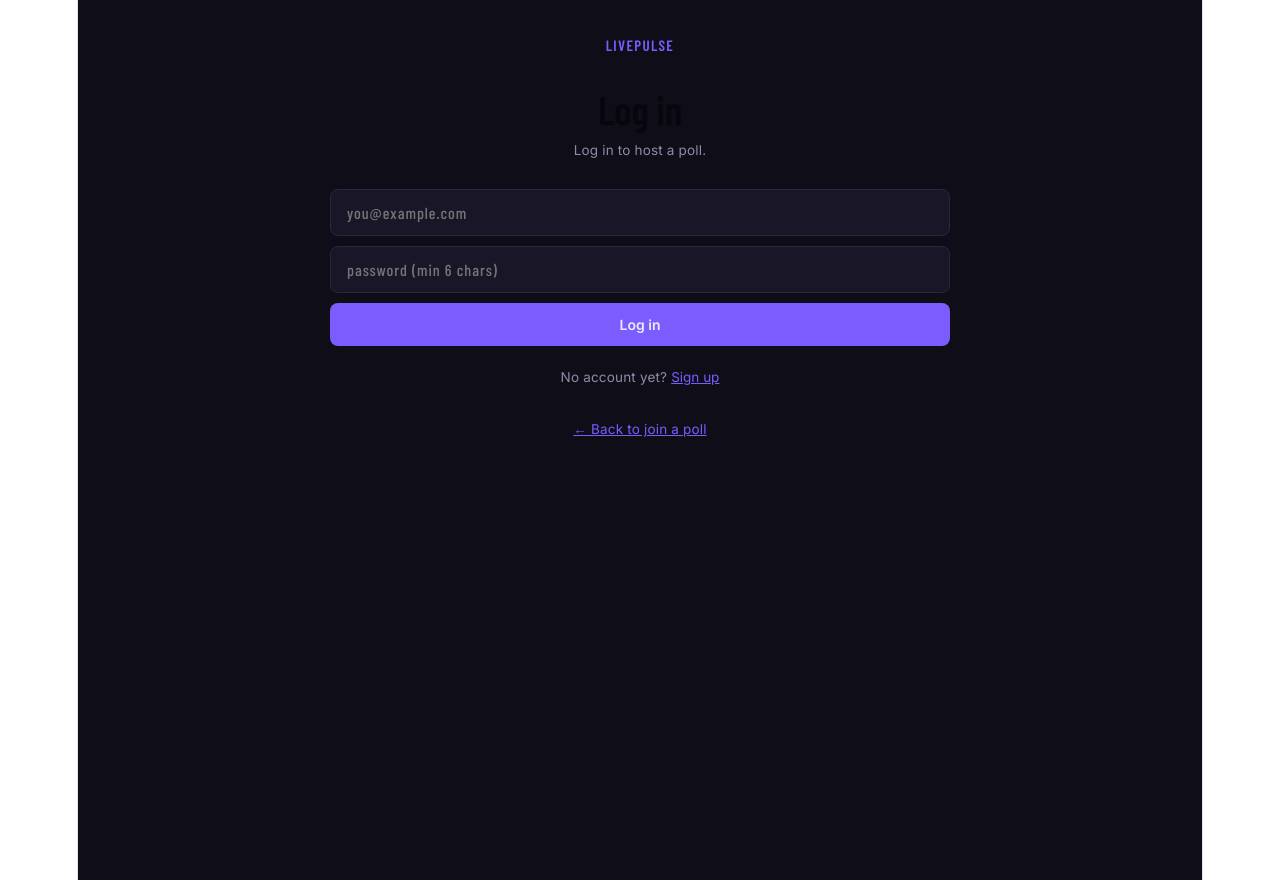
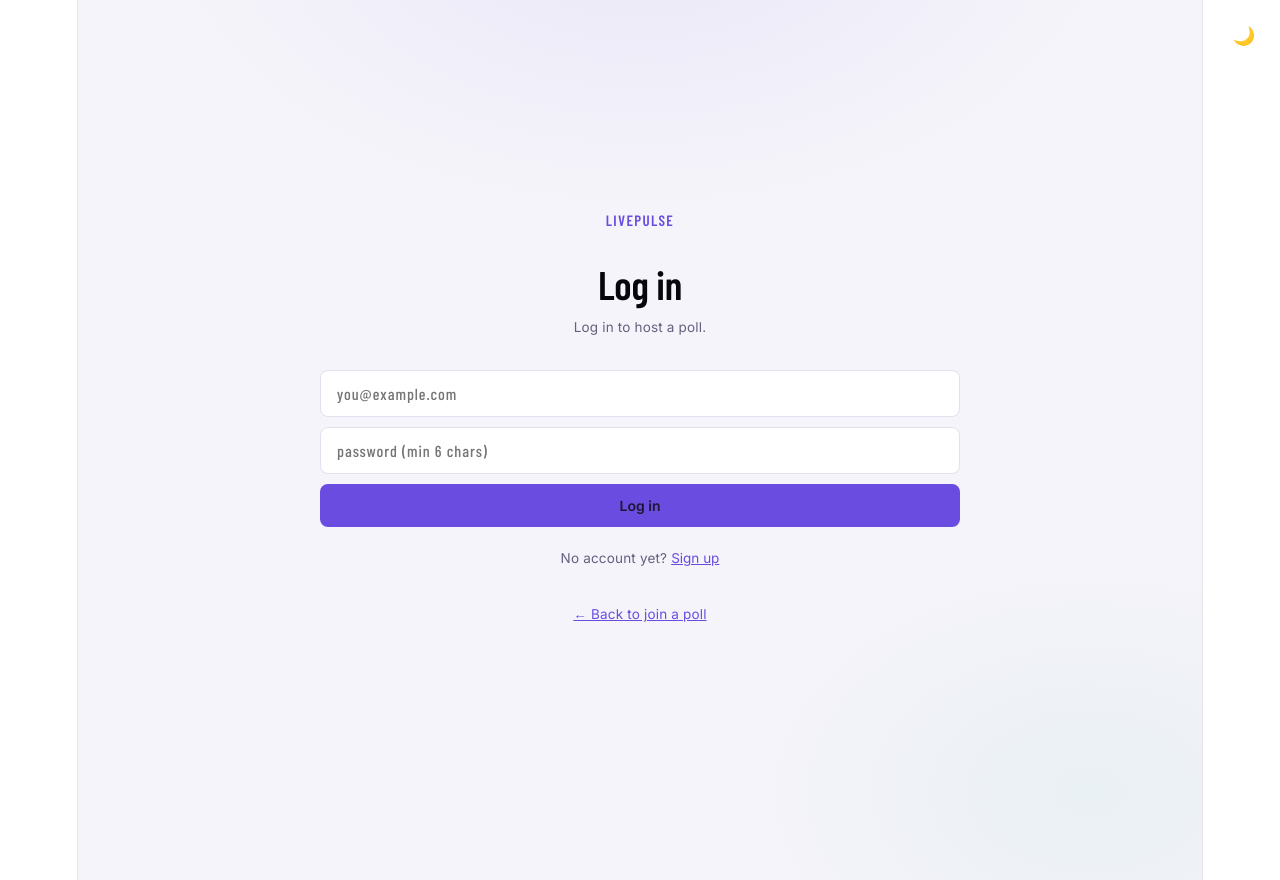
Before and after one commit to Hemanth-0604/LivePulse, a React app in the folder Frontend/: page /login in a window 1280 px wide. Built offline with nearby package versions, Linux system fonts and the light colour scheme; no server answers; the HTML template or start-up script is replaced by a standard one.

Commit message:
Add light/dark theme, custom poll duration, typography spacing

```diff
--- a/Frontend/src/App.jsx
+++ b/Frontend/src/App.jsx
@@ -3,10 +3,12 @@
 import AuthPage from "./pages/AuthPage";
 import CreatePollPage from "./pages/CreatePollPage";
 import PollPage from "./pages/PollPage";
+import ThemeToggle from "./components/ThemeToggle";
 
 export default function App() {
   return (
     <BrowserRouter>
+      <ThemeToggle />
       <Routes>
         <Route path="/" element={<JoinPage />} />
         <Route path="/login" element={<AuthPage />} />
--- /dev/null
+++ b/Frontend/src/components/ThemeToggle.jsx
@@ -0,0 +1,21 @@
+import { useState, useEffect } from "react";
+import { getInitialTheme, applyTheme } from "../lib/theme";
+
+export default function ThemeToggle() {
+  const [theme, setTheme] = useState(getInitialTheme);
+
+  useEffect(() => {
+    applyTheme(theme);
+  }, [theme]);
+
+  return (
+    <button
+      className="lp-theme-toggle"
+      onClick={() => setTheme((t) => (t === "dark" ? "light" : "dark"))}
+      aria-label="Toggle light/dark theme"
+      title={theme === "dark" ? "Switch to light mode" : "Switch to dark mode"}
+    >
+      {theme === "dark" ? "☀️" : "🌙"}
+    </button>
+  );
+}
--- /dev/null
+++ b/Frontend/src/lib/theme.js
@@ -0,0 +1,14 @@
+const THEME_KEY = "livepulse_theme";
+
+export function getInitialTheme() {
+  const stored = localStorage.getItem(THEME_KEY);
+  if (stored === "light" || stored === "dark") return stored;
+  return window.matchMedia && window.matchMedia("(prefers-color-scheme: light)").matches
+    ? "light"
+    : "dark";
+}
+
+export function applyTheme(theme) {
+  document.documentElement.setAttribute("data-theme", theme);
+  localStorage.setItem(THEME_KEY, theme);
+}
--- a/Frontend/src/pages/CreatePollPage.jsx
+++ b/Frontend/src/pages/CreatePollPage.jsx
@@ -4,16 +4,21 @@
 import { isLoggedIn, clearToken } from "../lib/auth";
 
 const DURATIONS = [
-  { label: "30s", value: 30 },
-  { label: "60s", value: 60 },
-  { label: "2 min", value: 120 },
+  { label: "1 min", value: 60 },
   { label: "5 min", value: 300 },
+  { label: "10 min", value: 600 },
+  { label: "30 min", value: 1800 },
+  { label: "1 hour", value: 3600 },
 ];
+const CUSTOM = "custom";
+const MAX_CUSTOM_MINUTES = 240; // matches backend's 14400s ceiling
 
 export default function CreatePollPage() {
   const [question, setQuestion] = useState("");
   const [options, setOptions] = useState(["", ""]);
-  const [duration, setDuration] = useState(60);
+  const [duration, setDuration] = useState(300);
+  const [customMinutes, setCustomMinutes] = useState("");
+  const isCustom = duration === CUSTOM;
   const [error, setError] = useState(null);
   const [busy, setBusy] = useState(false);
   const navigate = useNavigate();
@@ -45,12 +50,27 @@
       setError("Add at least 2 options.");
       return;
     }
+
+    let durationSec = duration;
+    if (isCustom) {
+      const mins = Number(customMinutes);
+      if (!Number.isFinite(mins) || mins <= 0) {
+        setError("Enter a valid custom duration in minutes.");
+        return;
+      }
+      if (mins > MAX_CUSTOM_MINUTES) {
+        setError(`Custom duration can't exceed ${MAX_CUSTOM_MINUTES} minutes.`);
+        return;
+      }
+      durationSec = Math.round(mins * 60);
+    }
+
     setBusy(true);
     try {
       const poll = await api.createPoll({
         question: question.trim(),
         options: cleanOptions,
-        durationSec: duration,
+        durationSec,
       });
       navigate(`/p/${poll.code}`);
     } catch (err) {
@@ -116,7 +136,7 @@
 
           <div>
             <p className="lp-sub" style={{ margin: "6px 0" }}>Duration</p>
-            <div style={{ display: "flex", gap: 8 }}>
+            <div style={{ display: "flex", gap: 8, flexWrap: "wrap" }}>
               {DURATIONS.map((d) => (
                 <button
                   type="button"
@@ -131,7 +151,34 @@
                   {d.label}
                 </button>
               ))}
+              <button
+                type="button"
+                className="lp-share"
+                onClick={() => setDuration(CUSTOM)}
+                style={{
+                  borderColor: isCustom ? "var(--run)" : "var(--edge)",
+                  color: isCustom ? "var(--ink)" : "var(--mute)",
+                }}
+              >
+                Custom
+              </button>
             </div>
+
+            {isCustom && (
+              <div style={{ display: "flex", alignItems: "center", gap: 8, marginTop: 10 }}>
+                <input
+                  className="lp-input"
+                  style={{ textTransform: "none", maxWidth: 110 }}
+                  type="number"
+                  min={1}
+                  max={MAX_CUSTOM_MINUTES}
+                  placeholder="e.g. 15"
+                  value={customMinutes}
+                  onChange={(e) => setCustomMinutes(e.target.value)}
+                />
+                <span className="lp-sub" style={{ margin: 0 }}>minutes (max {MAX_CUSTOM_MINUTES})</span>
+              </div>
+            )}
           </div>
 
           <button
--- a/Frontend/src/styles/livepulse.css
+++ b/Frontend/src/styles/livepulse.css
@@ -4,12 +4,42 @@
   --stage:#0F0D18; --panel:#191628; --edge:#2A2740;
   --ink:#EDEBF5; --mute:#8F8AA8;
   --live:#FF3B5C; --run:#7B5CFF; --lead:#35E0C1; --warn:#FFB020;
-  background:var(--stage); color:var(--ink); min-height:100vh;
+  background:
+    radial-gradient(ellipse 800px 500px at 50% -10%, rgba(123,92,255,0.14), transparent 60%),
+    radial-gradient(ellipse 600px 400px at 90% 90%, rgba(53,224,193,0.06), transparent 60%),
+    var(--stage);
+  color:var(--ink); min-height:100vh;
   font-family:'Inter',system-ui,sans-serif;
-  display:flex; justify-content:center;
+  display:flex; justify-content:center; align-items:center;
   padding:32px 20px 48px;
 }
-.lp-card { width:100%; max-width:620px; }
+.lp-card { width:100%; max-width:640px; }
+
+/* Light theme — same variable names, different values. Everything below
+   already reads these vars, so no component CSS needs duplicating. */
+:root[data-theme="light"] .lp-root {
+  --stage:#F5F4FA; --panel:#FFFFFF; --edge:#E2E0EE;
+  --ink:#1B1830; --mute:#65607F;
+  --live:#E0234E; --run:#6A4CE0; --lead:#0FA98A; --warn:#B8790A;
+  background:
+    radial-gradient(ellipse 800px 500px at 50% -10%, rgba(106,76,224,0.08), transparent 60%),
+    radial-gradient(ellipse 600px 400px at 90% 90%, rgba(15,169,138,0.05), transparent 60%),
+    var(--stage);
+}
+:root[data-theme="light"] .lp-opt,
+:root[data-theme="light"] .lp-result {
+  box-shadow: 0 1px 3px rgba(27,24,48,0.06);
+}
+
+.lp-theme-toggle {
+  position: fixed; top: 16px; right: 16px; z-index: 50;
+  width: 40px; height: 40px; border-radius: 999px;
+  background: var(--panel); border: 1px solid var(--edge);
+  color: var(--ink); font-size: 18px; cursor: pointer;
+  display: flex; align-items: center; justify-content: center;
+  transition: background .2s ease, border-color .2s ease;
+}
+.lp-theme-toggle:hover { border-color: var(--run); }
 
 .lp-timerail { height:3px; background:var(--edge); border-radius:2px; overflow:hidden; }
 .lp-timerail i {
@@ -32,8 +62,8 @@
 .lp-ws.closed { color:var(--live); }
 
 .lp-q { font-family:'Barlow Condensed',sans-serif; font-weight:600;
-  font-size:40px; line-height:1.08; letter-spacing:-.005em; margin:0 0 6px; }
-.lp-sub { color:var(--mute); font-size:13.5px; margin:0 0 26px; }
+  font-size:40px; line-height:1.08; letter-spacing:-.005em; margin:0 0 8px; }
+.lp-sub { color:var(--mute); font-size:13.5px; margin:0 0 30px; }
 .lp-err { color:var(--live); font-size:13px; margin:0 0 14px; }
 
 .lp-opt { width:100%; text-align:left; background:var(--panel);
@@ -50,7 +80,7 @@
 
 .lp-row { position:relative; display:flex; align-items:center; gap:14px;
   padding:15px 16px; }
-.lp-label { font-size:15px; font-weight:500; }
+.lp-label { font-size:15px; font-weight:500; letter-spacing:.005em; }
 .lp-you { font-size:10.5px; color:var(--stage); background:var(--ink);
   border-radius:3px; padding:2px 5px; margin-left:8px; font-weight:600; vertical-align:2px; }
 .lp-nums { margin-left:auto; display:flex; align-items:baseline; gap:10px;
```
